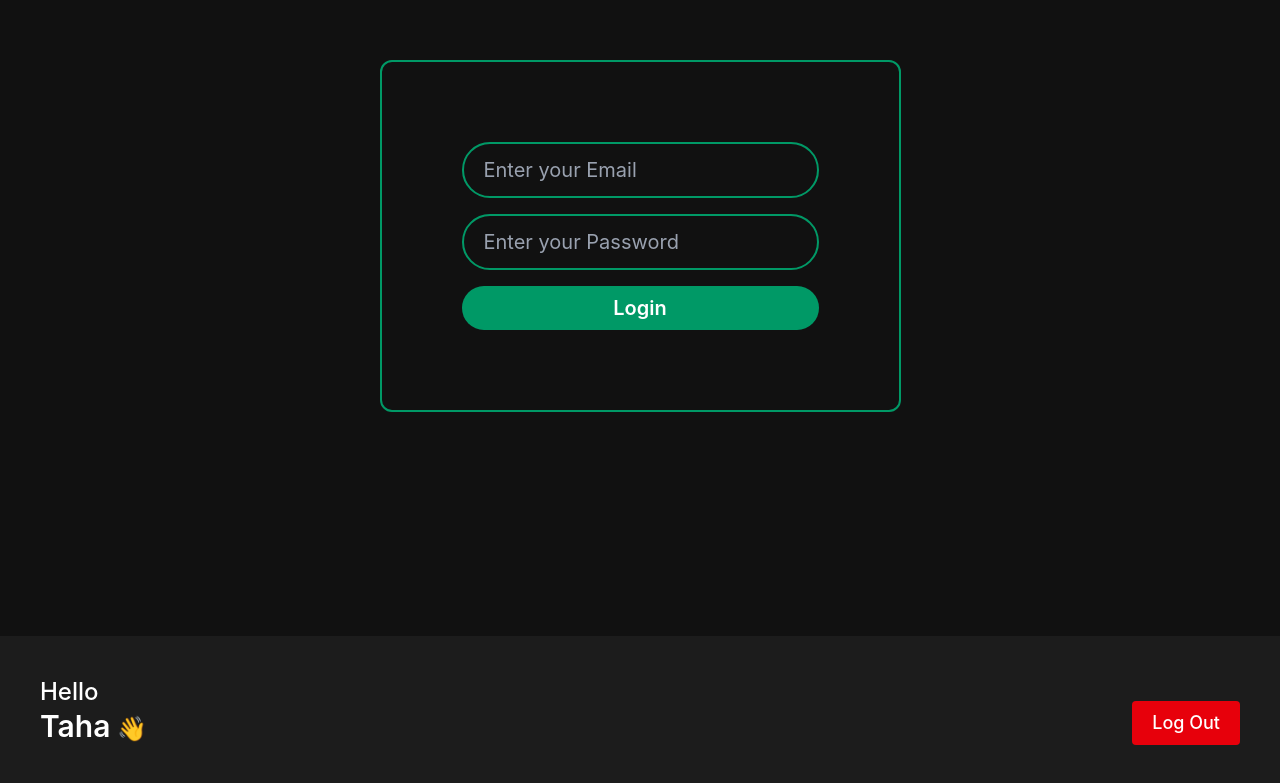
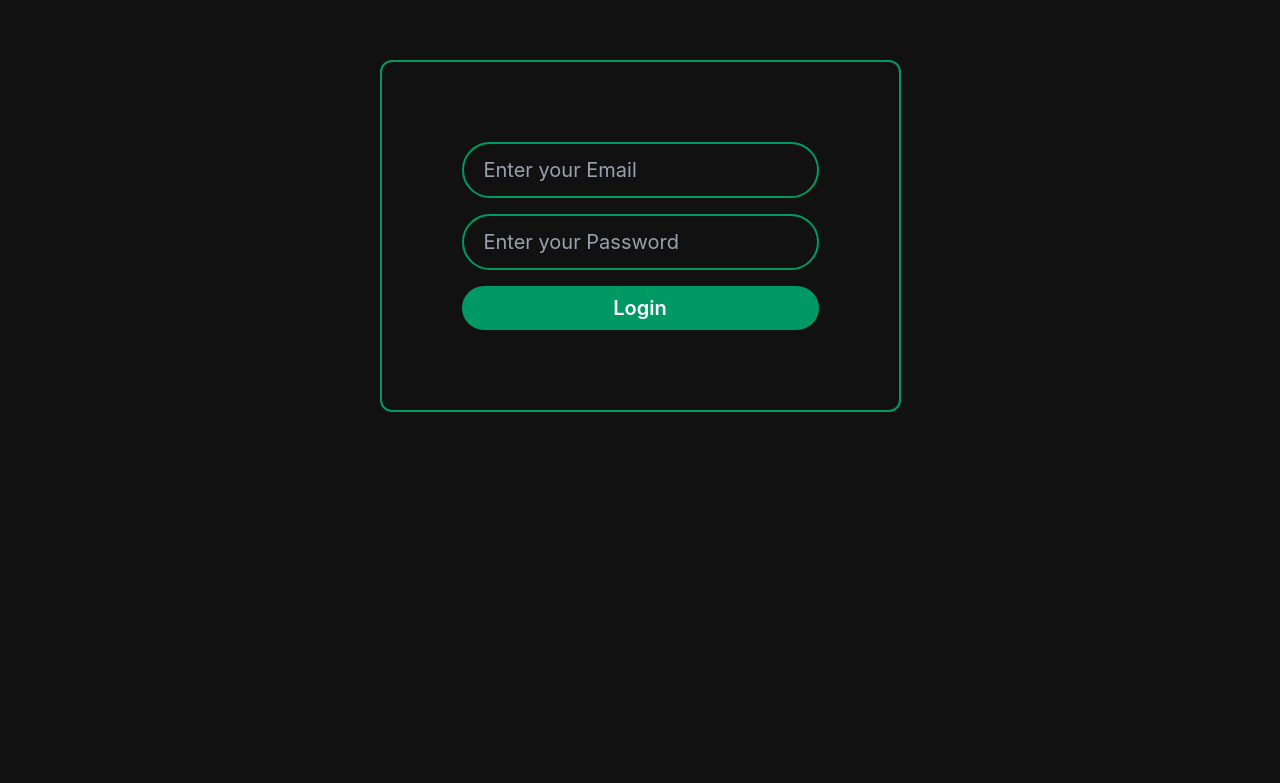
Before and after one commit to tahayounus-codebase/employee-management-system, a React (Vite) app in the folder ems/: page / in a window 1280 px wide. Shown: the part 164-947 px from the top of the page. After the commit the page ends 800 px from the top, so only its background shows below. Built offline with nearby package versions, Linux system fonts and the light colour scheme.

Commit message:
enough for today

```diff
--- a/ems/src/App.jsx
+++ b/ems/src/App.jsx
@@ -7,6 +7,7 @@ import { AuthContext } from "./context/AuthProvider";
 
 const App = () => {
   const [user, setUser] = useState(null)
+  const [LoggedInUserData, setLoggedInUserData] = useState(null)
 
   const authData = useContext(AuthContext);
 
@@ -19,7 +20,8 @@ const App = () => {
     else if (authData) {
       const employee = authData.employees.find((e)=>email == e.email && password == e.password)
       if(employee){
-        setUser({role:'employee'})
+        setUser({role:'employee'});
+        setLoggedInUserData(employee)
       localStorage.setItem('loggedInUser',JSON.stringify({role:'employee'}))
       }
     }
@@ -42,7 +44,7 @@ const App = () => {
   return (
     <>
       {!user ? <Login handleLogin={handleLogin} /> : ''}
-      {user == 'admin' ? <AdminDashboard/> : <EmployeeDashboard/>}
+      {user == 'admin' ? <AdminDashboard/> : (user == 'employee' ? <EmployeeDashboard data={loggedInUser}/> : null)}
 
     </>
   );
--- a/ems/src/components/Dashboard/EmployeeDashboard.jsx
+++ b/ems/src/components/Dashboard/EmployeeDashboard.jsx
@@ -3,10 +3,12 @@ import Header from '../others/Header'
 import TaskListNumbers from '../others/TaskListNumbers'
 import TaskList from '../TaskList/TaskList'
 
-const EmployeeDashboard = () => {
+const EmployeeDashboard = ({data}) => {
+  console.log(data);
+
   return (
     <div className='p-10 bg-[#1c1c1c] h-screen '>
-       <Header />
+       <Header/>
        <TaskListNumbers />
        <TaskList />
     </div>
```
